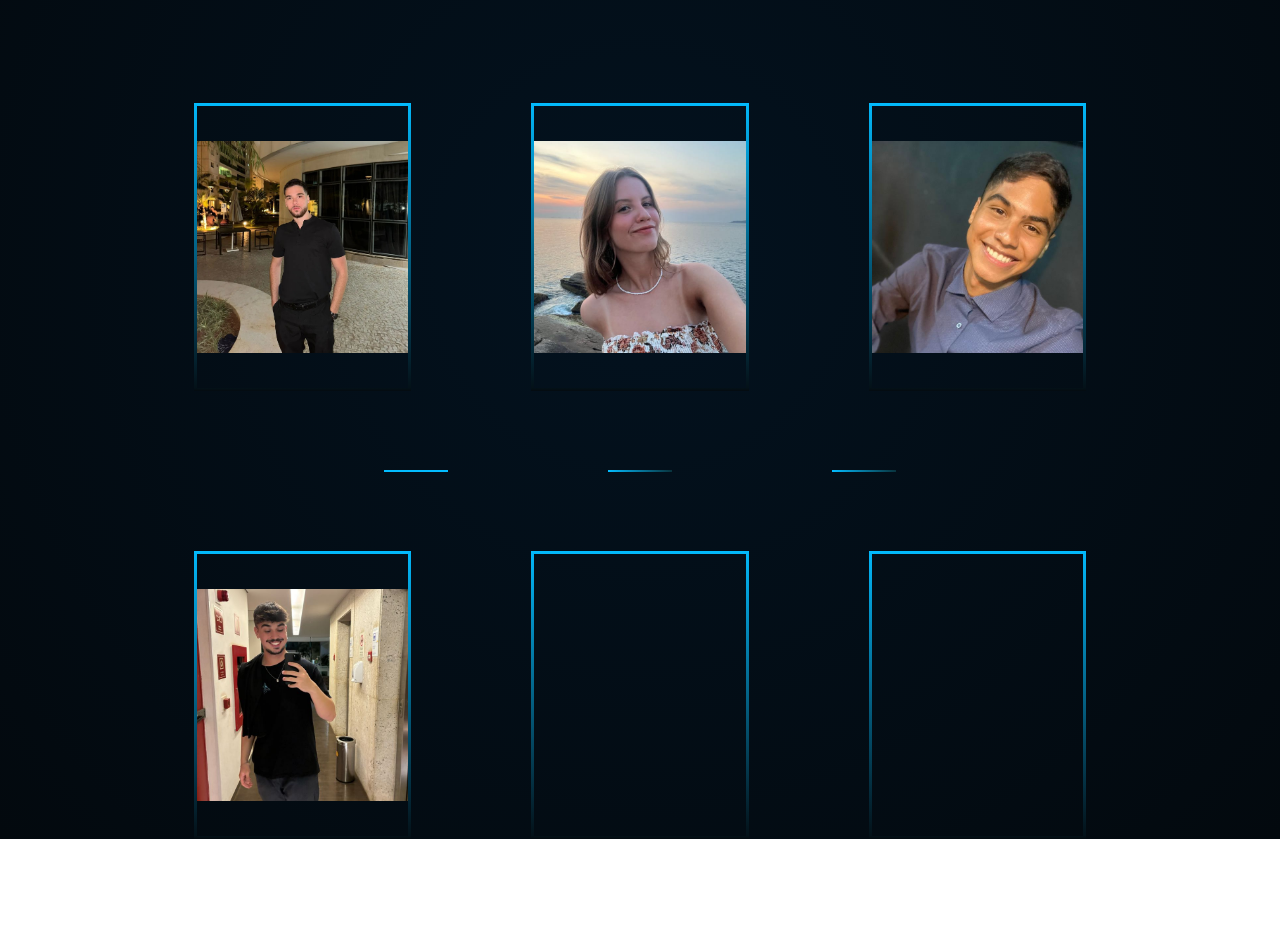
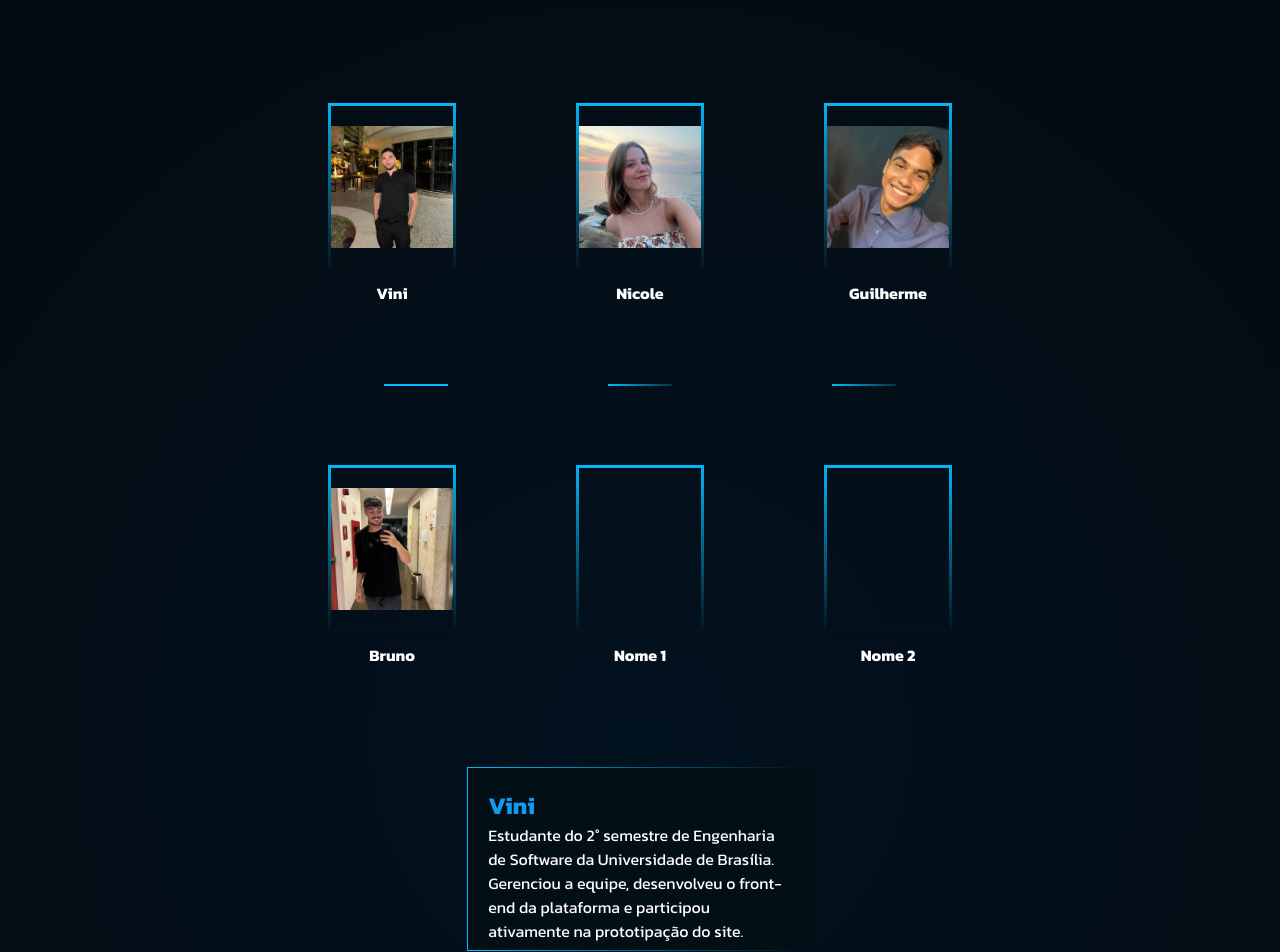
Before and after one commit to guiFGA/IngeniumPro, a React (Vite) app in the folder Front/: page /equipe in a window 1280 px wide. Shown: the part 320-1272 px from the top of the page. Before the commit the page ends 1159 px from the top, so only its background shows below. Built offline with nearby package versions, Linux system fonts and the light colour scheme; a web font is replaced by a local one.

Commit message:
Página da equipe concluída

```diff
--- a/Front/src/pages/equipe/equipe.js
+++ b/Front/src/pages/equipe/equipe.js
@@ -69,14 +69,21 @@ export const ImagensP2 = styled.div`
 `
 //--------Equipe---------
 export const Imagem = styled.div`
-    width: 17vw;
-    height: 36vh;
+    width: 10vw;
+    height: 21vh;
     border: 3px solid transparent;
     border-image: linear-gradient(to top, rgba(4, 11, 16, 1), rgba(2, 188, 255, 1))10;
-    border-radius: 1rem;
     display: flex;
     align-items: center;
     justify-content: center;
+
+    overflow: hidden; /* Evita que a imagem extrapole os limites da div */
+    transition: transform 0.3s ease, box-shadow 0.3s ease;
+
+    &:hover {
+        transform: scale(1.1); /* Aumenta o tamanho da imagem ao passar o mouse */
+        box-shadow: 0px 4px 15px rgba(2, 188, 255, 0.5); /* Adiciona um leve brilho */
+    }
 
     img {
         max-width: 100%;
@@ -112,3 +119,27 @@ export const L3 = styled.div`
     border-radius: 1 rem;
     background-image: linear-gradient(to left, rgba(9, 51, 61, 1), rgba(2, 188, 255, 1));
 `
+
+//----------Caixa de texto-------------
+
+export const Caixa = styled.div`
+    width: 27vw;
+    height: 23vh;
+    border-radius: 1rem;
+    margin-top: 100px;
+    background-image: linear-gradient(to top, rgba(2, 16, 22, 1), rgba(2, 16, 22, 1));
+    border: 1px solid transparent;
+    border-image: linear-gradient(to left, rgba(4, 11, 16, 1), rgba(2, 188, 255, 1))1;
+    padding: 20px;
+    display: flex;
+    flex-direction: column;
+    justify-content: space-around;
+`
+
+export const Nome = styled.p`
+    margin-top: 10px;
+    text-align: center;
+    color: #fff;
+    font-size: 1rem;
+    font-weight: bold;
+`;
--- a/Front/src/pages/equipe/index.jsx
+++ b/Front/src/pages/equipe/index.jsx
@@ -1,12 +1,12 @@
 import logo from '../../assets/imagens/logo.svg'
-import { Nav, NavBar, NavLinks, Azul, Main, ImagensP1, ImagensP2, Imagem, LinhaCentro, L1, L2, L3} from './equipe';
+import { Nav, NavBar, NavLinks, Azul, Main, ImagensP1, ImagensP2, Imagem, LinhaCentro, L1, L2, L3, Caixa, Nome} from './equipe';
 import vini from '../../assets/imagens/fotoVini.jpg'
 import nicole from '../../assets/imagens/fotoNicole.png'
 import guilherme from '../../assets/imagens/fotoGuilherme.png'
 import bruno from '../../assets/imagens/fotoBruno.png'
 
-function Equipe(){
-    return(
+function Equipe() {
+    return (
         <div>
             <header>
                 <Nav>
@@ -27,14 +27,22 @@ function Equipe(){
             </header>
 
             <Main>
-            <h1>Equipe de colaboradores</h1>
+                <h1>Equipe de colaboradores</h1>
                 <ImagensP1>
+                    <div>
+                        <a href="#vini"><Imagem><img src={vini} alt="Foto Vini" /></Imagem></a>
+                        <Nome>Vini</Nome>
+                    </div>
+                    <div>
+                        <a href="#nicole"><Imagem><img src={nicole} alt="Foto Nicole" /></Imagem></a>
+                        <Nome>Nicole</Nome>
+                    </div>
+                    <div>
+                        <a href="#guilherme"><Imagem><img src={guilherme} alt="Foto Guilherme" /></Imagem></a>
+                        <Nome>Guilherme</Nome>
+                    </div>
+                </ImagensP1>
 
-                    <Imagem><img src={vini} alt="Foto Vini" /></Imagem>
-                    <Imagem><img src={nicole} alt="Foto Nicole" /></Imagem>
-                    <Imagem><img src={guilherme} alt="Foto Guilherme" /></Imagem>
-
-                </ImagensP1>
 
                 <LinhaCentro>
                     <L1></L1>
@@ -43,14 +51,45 @@ function Equipe(){
                 </LinhaCentro>
 
                 <ImagensP2>
-                    <Imagem><img src={bruno} alt="Foto Bruno" /></Imagem>
-                    <Imagem></Imagem>
-                    <Imagem></Imagem>
+                    <div>
+                        <a href="#bruno"><Imagem><img src={bruno} alt="Foto Bruno" /></Imagem></a>
+                        <Nome>Bruno</Nome>
+                    </div>
+                    <div>
+                        <Imagem></Imagem>
+                        <Nome>Nome 1</Nome>
+                    </div>
+                    <div>
+                        <Imagem></Imagem>
+                        <Nome>Nome 2</Nome>
+                    </div>
                 </ImagensP2>
+
+                <Caixa id="vini">
+                    <h2><Azul>Vini</Azul></h2>
+                    <p>
+                        Estudante do 2° semestre de Engenharia de Software da Universidade de Brasília.
+                        Gerenciou a equipe, desenvolveu o front-end da plataforma e participou ativamente na prototipação do site.
+                    </p>
+                </Caixa>
+
+                <Caixa id="nicole">
+                    <h2><Azul>Nicole</Azul></h2>
+                    <p>Lorem ipsum dolor sit amet. Aut commodi voluptatem ut asperiores repellendus est perspiciatis.</p>
+                </Caixa>
+
+                <Caixa id="guilherme">
+                    <h2><Azul>Guilherme</Azul></h2>
+                    <p>Lorem ipsum dolor sit amet. Aut commodi voluptatem ut asperiores repellendus est perspiciatis.</p>
+                </Caixa>
+
+                <Caixa id="bruno">
+                    <h2><Azul>Bruno</Azul></h2>
+                    <p>Lorem ipsum dolor sit amet. Aut commodi voluptatem ut asperiores repellendus est perspiciatis.</p>
+                </Caixa>
             </Main>
-
         </div>
-    )
+    );
 }
 
 export default Equipe;
```
